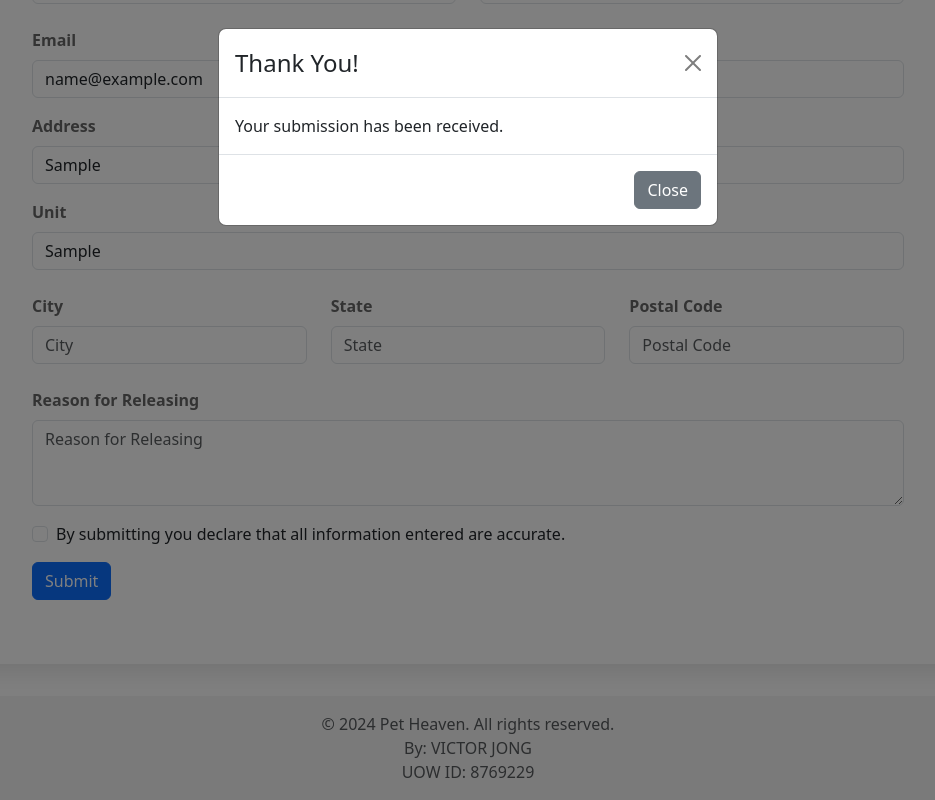
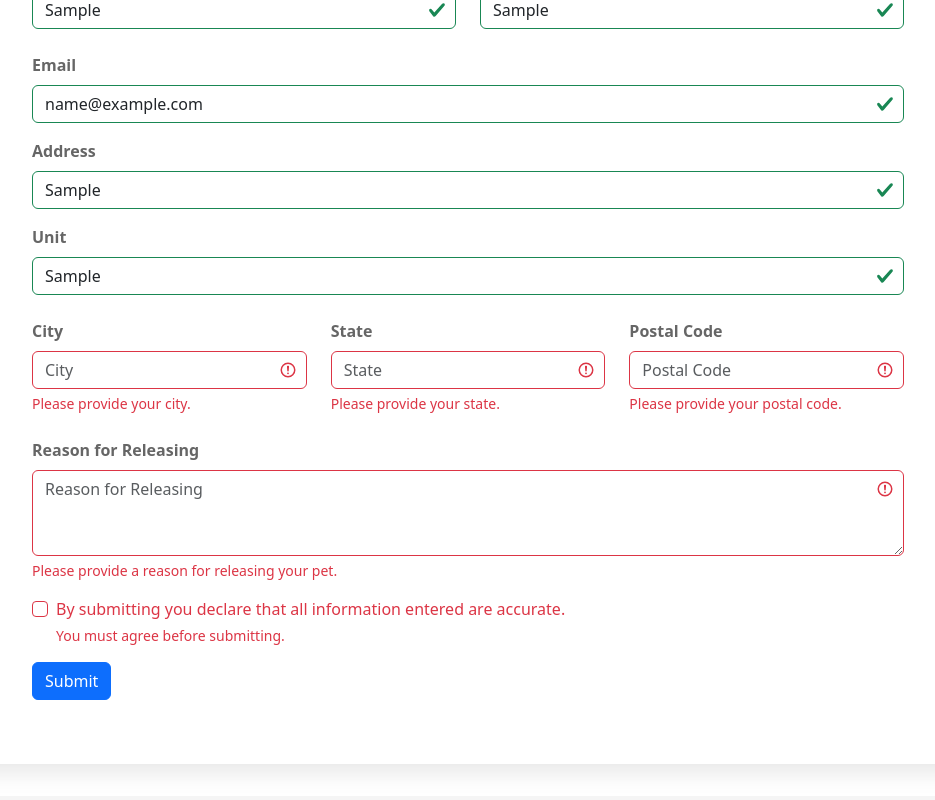
Before and after one commit to victorjongsoon/isit207-petheaven, a React (Create React App) app: page /isit207-petheaven/release in a window 1280 px wide. Both pictures are taken after typing "Sample", "Sample", "Sample", "name@example.com", "Sample", "Sample" into the empty fields and a click on the button "Submit". Shown: the part 978-1778 px from the top of the page, without its empty margins (172-1107 px from the left). Built offline with nearby package versions, Linux system fonts and the light colour scheme.

Commit message:
form validation

```diff
--- a/src/pages/release.js
+++ b/src/pages/release.js
@@ -9,92 +9,143 @@ import "./release.css";
 
 const Release = () => {
     const [showModal, setShowModal] = useState(false);
+    const [validated, setValidated] = useState(false);
 
-    const handleClose = () => setShowModal(false);
-    const handleShow = () => setShowModal(true);
+    const handleClose = () => {
+        // Reset the form when the modal is closed
+        document.getElementById("releaseForm").reset();
+        setShowModal(false);
+        setValidated(false);
+    };
 
     const handleSubmit = (event) => {
         event.preventDefault();
-        // Handle your form submission logic here, then show the modal
-        handleShow();
+        const form = event.currentTarget;
+        if (form.checkValidity() === true) {
+            // If form is valid, show the modal
+            setShowModal(true);
+        } else {
+            event.stopPropagation();
+        }
+        setValidated(true);
     };
+
     return (
         <div>
             <Header title="Release" subtitle="Ensure Your Pet's Future Happiness" />
-            {/* Page content goes here */}
             <div className="release-container">
-                <Form>
+                <Form noValidate validated={validated} onSubmit={handleSubmit} id="releaseForm">
                     <h1>Pet Release Request Form</h1>
 
                     <Form.Group className="mb-3" controlId="petName">
                         <Form.Label>Pet Name</Form.Label>
-                        <Form.Control type="text" placeholder="Enter pet's name" />
+                        <Form.Control type="text" placeholder="Enter pet's name" required/>
+                        <Form.Control.Feedback type="invalid">
+                            Please provide a pet name.
+                        </Form.Control.Feedback>
                     </Form.Group>
+
 
                     <Form.Group controlId="formFile" className="mb-3">
                         <Form.Label>Pet Image</Form.Label>
-                        <Form.Control type="file" />
+                        <Form.Control type="file" required/>
+                        <Form.Control.Feedback type="invalid">
+                            Please provide your pet's image.
+                        </Form.Control.Feedback>
                     </Form.Group>
 
                     <Row className="mb-3">
                         <Form.Group as={Col} controlId="formGridFirstName">
                             <Form.Label>First Name</Form.Label>
-                            <Form.Control type="text" placeholder="First Name" />
+                            <Form.Control type="text" placeholder="First Name" required/>
+                            <Form.Control.Feedback type="invalid">
+                                Please provide your first name.
+                            </Form.Control.Feedback>
                         </Form.Group>
 
                         <Form.Group as={Col} controlId="formGridLastName">
                             <Form.Label>Last Name</Form.Label>
-                            <Form.Control type="text" placeholder="Last Name" />
+                            <Form.Control type="text" placeholder="Last Name" required/>
+                            <Form.Control.Feedback type="invalid">
+                                Please provide your last name.
+                            </Form.Control.Feedback>
                         </Form.Group>
                     </Row>
 
                     <Form.Group className="mb-3" controlId="formGridEmail">
                         <Form.Label>Email</Form.Label>
-                        <Form.Control type="email" placeholder="Enter email" />
+                        <Form.Control type="email" placeholder="Enter email" required/>
+                        <Form.Control.Feedback type="invalid">
+                                Please provide your email.
+                            </Form.Control.Feedback>
                     </Form.Group>
 
                     <Form.Group className="mb-3" controlId="formGridAddress1">
                         <Form.Label>Address</Form.Label>
-                        <Form.Control placeholder="1234 Main St" />
+                        <Form.Control placeholder="1234 Main St" required/>
+                        <Form.Control.Feedback type="invalid">
+                                Please provide your address.
+                            </Form.Control.Feedback>
                     </Form.Group>
 
                     <Form.Group className="mb-3" controlId="formGridAddress2">
                         <Form.Label>Unit</Form.Label>
-                        <Form.Control placeholder="Apartment, studio, or floor" />
+                        <Form.Control placeholder="Apartment, studio, or floor" required/>
+                        <Form.Control.Feedback type="invalid">
+                                Please provide your unit.
+                            </Form.Control.Feedback>
                     </Form.Group>
 
                     <Row className="mb-3">
                         <Form.Group as={Col} controlId="formGridCity">
                             <Form.Label>City</Form.Label>
-                            <Form.Control placeholder="City"/>
+                            <Form.Control placeholder="City" required/>
+                            <Form.Control.Feedback type="invalid">
+                                Please provide your city.
+                            </Form.Control.Feedback>
                         </Form.Group>
 
                         <Form.Group as={Col} controlId="formGridState">
                             <Form.Label>State</Form.Label>
-                            <Form.Control placeholder="State"/>
+                            <Form.Control placeholder="State" required/>
+                            <Form.Control.Feedback type="invalid">
+                                Please provide your state.
+                            </Form.Control.Feedback>
                         </Form.Group>
 
                         <Form.Group as={Col} controlId="formGridZip">
                             <Form.Label>Postal Code</Form.Label>
-                            <Form.Control placeholder="Postal Code"/>
+                            <Form.Control placeholder="Postal Code" required/>
+                            <Form.Control.Feedback type="invalid">
+                                Please provide your postal code.
+                            </Form.Control.Feedback>
                         </Form.Group>
                     </Row>
 
                     <Form.Group className="mb-3" controlId="formGridReason">
                         <Form.Label>Reason for Releasing</Form.Label>
-                        <Form.Control as="textarea" rows={3} placeholder="Reason for Releasing"/>
+                        <Form.Control as="textarea" rows={3} placeholder="Reason for Releasing" required/>
+                        <Form.Control.Feedback type="invalid">
+                                Please provide a reason for releasing your pet.
+                            </Form.Control.Feedback>
                     </Form.Group>
 
                     <Form.Group className="mb-3" id="formGridCheckbox">
-                        <Form.Check type="checkbox" label="By submitting you declare that all information entered are accurate." />
+                        <Form.Check
+                            type="checkbox"
+                            label="By submitting you declare that all information entered are accurate."
+                            required
+                            feedback="You must agree before submitting."
+                            feedbackType="invalid"
+                        />
                     </Form.Group>
 
-                    <Button variant="primary" type="submit" onClick={handleSubmit}>
+                    <Button variant="primary" type="submit">
                         Submit
                     </Button>
                 </Form>
             </div>
-            {/* Modal */}
+
             <Modal show={showModal} onHide={handleClose}>
                 <Modal.Header closeButton>
                     <Modal.Title>Thank You!</Modal.Title>
```
